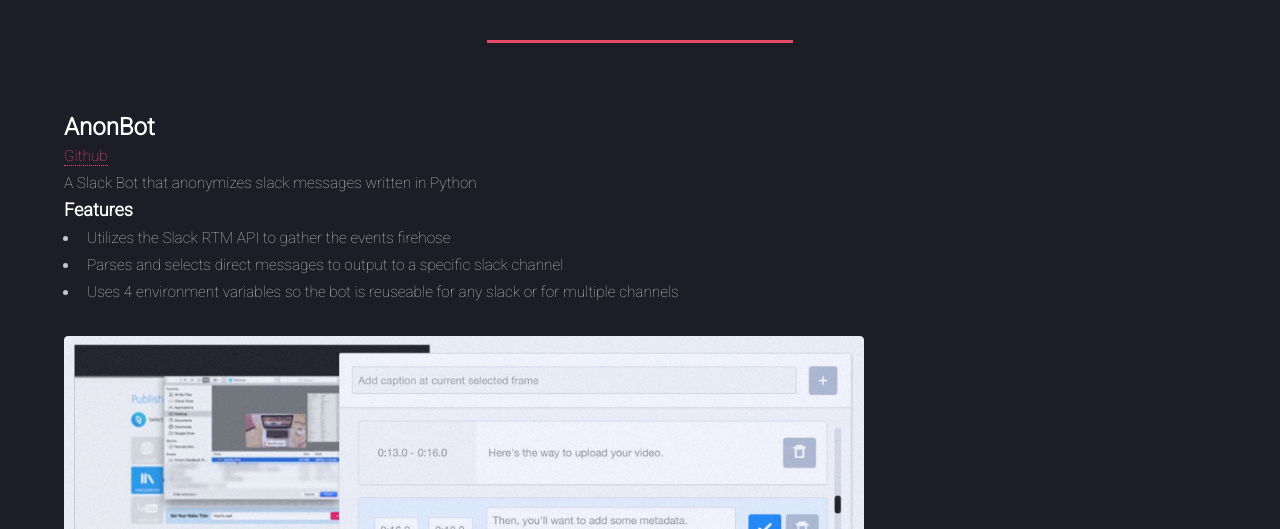
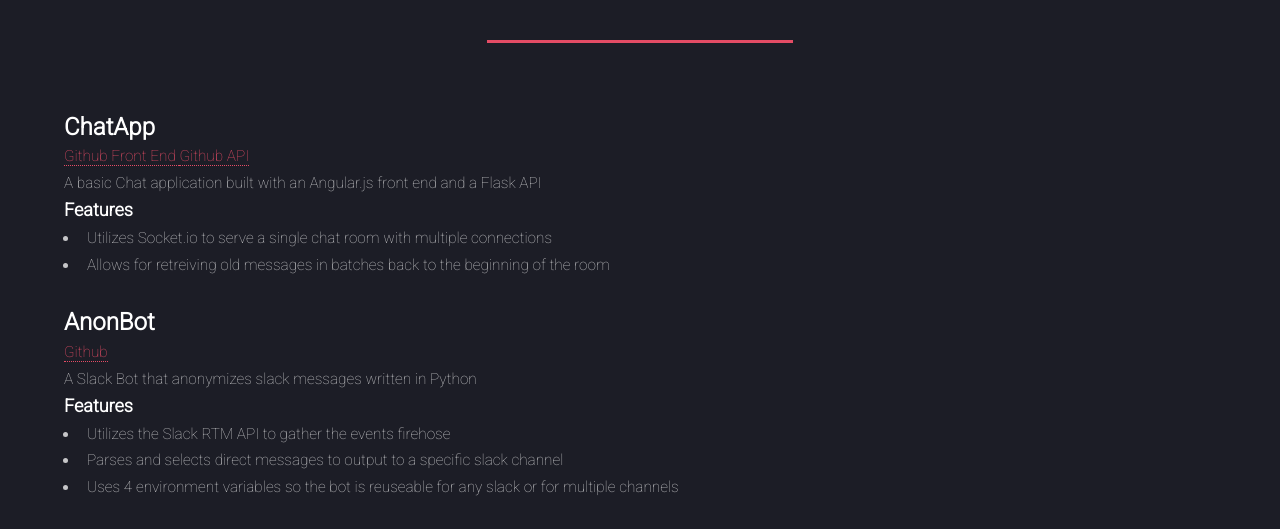
Before and after one commit to Faeylayn/Faeylayn.github.io, a plain HTML site: page no-sidebar.html in a window 1280 px wide. Shown: the part 217-746 px from the top of the page. Drawn offline with Linux system fonts and the light colour scheme.

Commit message:
updated projects with the github for the chat app fe and api

```diff
--- a/no-sidebar.html
+++ b/no-sidebar.html
@@ -59,6 +59,27 @@
 						<h2>Recent Work Described</h2>
 						<p>Here are some of my recent projects:</p>
 					</header>
+
+					<!-- Content -->
+						<section id="content">
+							<!-- <a href="/Battleship" class="image fit"><img src="images/battleship.PNG" alt="" /></a> -->
+							<span class="game-name">ChatApp</span>
+							<br>
+							<!-- <a href="/Battleship"> Live </a> -->
+							<a href="https://github.com/Faeylayn/ChatAppFE"> Github Front End </a>
+							<a href="https://github.com/Faeylayn/ChatApp"> Github API</a>
+							<br>
+							<span>
+								A basic Chat application built with an Angular.js front end and a Flask API
+							</span>
+							<br>
+							<span class="game-features">Features</span>
+							<ul>
+								<li>Utilizes Socket.io to serve a single chat room with multiple connections</li>
+								<li>Allows for retreiving old messages in batches back to the beginning of the room</li>
+
+							</ul>
+						</section>
 
 					<!-- Content -->
 						<section id="content">
```
